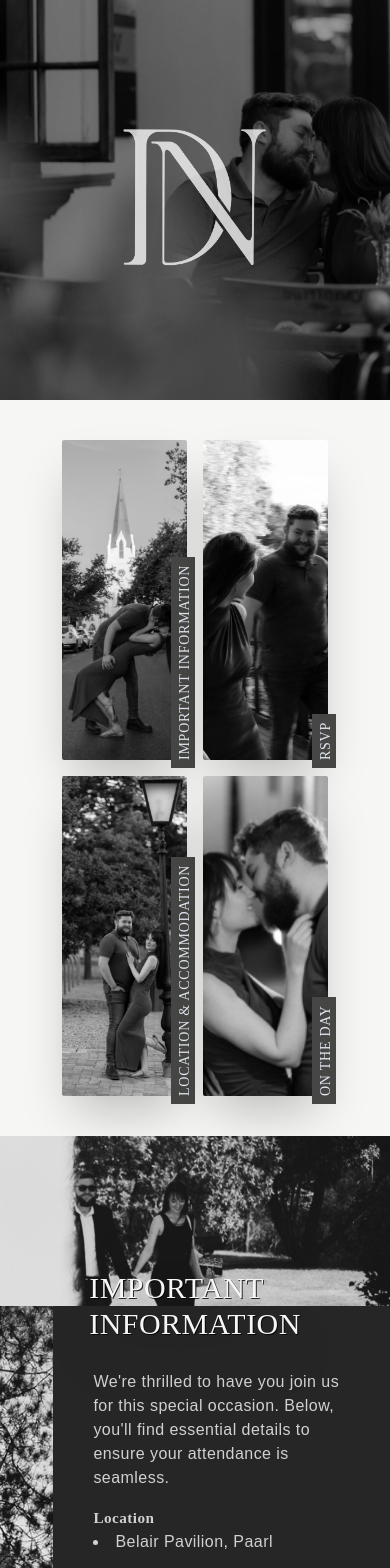
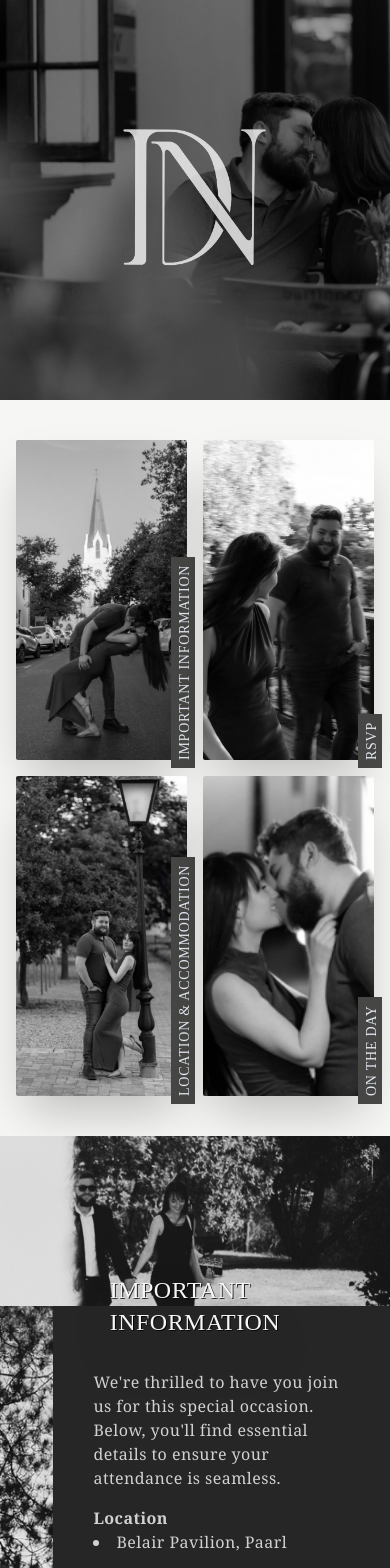
Before and after one commit to djbotha/botha-wedding, a React (Vite) app: page / in a window 390 px wide. Shown: the top 1568 px of the page. Built offline with nearby package versions, Linux system fonts and the light colour scheme; a web font is replaced by a local one.

Commit message:
fix spacing & styling on nav

```diff
--- a/src/App.jsx
+++ b/src/App.jsx
@@ -22,7 +22,7 @@ function App() {
     <div className="w-full ">
       <Hero />
 
-      <Section highlight>
+      <Section highlight tight>
         <Nav />
       </Section>
       <Section
--- a/src/components/Accommodation.jsx
+++ b/src/components/Accommodation.jsx
@@ -31,10 +31,6 @@ export function Accommodation() {
               for a selection of nearby options.
             </p>
             <p className="mb-4">
-              Whether you choose to stay on-site or explore accommodations in the vicinity, we're confident you'll find the perfect place to rest and
-              rejuvenate during your stay.
-            </p>
-            <p className="mb-4">
               Should you have any questions or require further assistance regarding accommodation, please don't hesitate to reach out to us. We can't
               wait to celebrate this joyous occasion with you at Belair!
             </p>
--- a/src/components/Nav.jsx
+++ b/src/components/Nav.jsx
@@ -6,7 +6,7 @@ import info from '../assets/info.jpg';
 
 function NavItem({ title, img, target }) {
   return (
-    <a className="relative m-2 flex w-1/3  cursor-pointer flex-col rounded-t-full sm:m-2  lg:m-5" href={`#${target}`}>
+    <a className="relative m-2 flex  max-w-[185px] cursor-pointer flex-col rounded-t-full sm:m-2  lg:m-5" href={`#${target}`}>
       <img src={img} className="h-80 w-full rounded-sm object-cover shadow-2xl sm:w-40" />
       <div
         className="
@@ -28,7 +28,7 @@ function NavItem({ title, img, target }) {
 
 export function Nav() {
   return (
-    <div className="flex w-full flex-wrap items-center justify-center sm:flex-nowrap" id="nav">
+    <div className="grid w-full grid-cols-2 sm:flex-nowrap md:grid-cols-4" id="nav">
       <NavItem title="Important Information" target="information" img={info} />
       <NavItem title="RSVP" target="rsvp" img={rsvp} />
       <NavItem title="Location & Accommodation" target="location" img={location} />
--- a/src/components/RSVP.jsx
+++ b/src/components/RSVP.jsx
@@ -26,7 +26,7 @@ export function RSVP() {
       <div className="lg:w-1/2">
         <b>Information</b>
         <ul className="mb-4  list-disc">
-          <li>To confirm your attendance, please RSVP by clicking the button in the following section.</li>
+          <li>To confirm your attendance, please RSVP by clicking the button below.</li>
           <li>
             To help us with our planning, we ask that you RSVP by <b>22 May 2024</b>.
           </li>
--- a/src/components/Section.jsx
+++ b/src/components/Section.jsx
@@ -1,19 +1,25 @@
 import React from 'react';
 
-function Section({ highlight, title, children, sidebar, right, cover, id }) {
+function Section({ highlight, title, children, sidebar, right, cover, id, tight }) {
   return (
     <div className={`relative ${highlight ? 'bg-tuatara-50' : 'bg-tuatara-950'}`} id={id}>
       {cover && <img className={`max-h-[400px] w-full object-cover`} src={cover}></img>}
       <div className="relative flex justify-center">
         {title ? (
           <span
-            className={`absolute inline-block -translate-y-1/2 overflow-hidden  px-2 py-2 font-santis text-3xl uppercase text-tuatara-50 drop-shadow-2xl  [text-shadow:_1px_1px_0_rgb(0_0_0_/_80%)]  lg:text-7xl`}
+            className={`absolute inline-block -translate-y-1/2 overflow-hidden  px-2 py-2 font-santis text-2xl uppercase text-tuatara-50 drop-shadow-2xl [text-shadow:_1px_1px_0_rgb(0_0_0_/_80%)]  md:text-5xl  lg:text-7xl`}
           >
             {title}
           </span>
         ) : null}
         {sidebar && !right && <div className={`  flex-1 bg-cover bg-center`} style={{ backgroundImage: `url('${sidebar}')` }}></div>}
-        <div className={`px-2 py-8 lg:pt-14 ${highlight ? 'text-tuatara-800' : 'text-tuatara-200'} ${sidebar ? 'flex-[6]' : ''}`}>{children}</div>
+        <div
+          className={` ${tight ? 'p-2 py-8 md:px-2' : 'px-2 py-8'} lg:pt-14 ${highlight ? 'text-tuatara-800' : 'text-tuatara-200'} ${
+            sidebar ? 'flex-[6]' : ''
+          }`}
+        >
+          {children}
+        </div>
         {sidebar && right && <div className={`  flex-1 bg-cover bg-center`} style={{ backgroundImage: `url('${sidebar}')` }}></div>}
       </div>
     </div>
--- a/src/index.css
+++ b/src/index.css
@@ -3,7 +3,7 @@
 @tailwind utilities;
 
 body {
-  font-family: 'Aire Bold Std', 'Montserrat Variable', sans-serif;
+  font-family: 'Georgia', 'Montserrat Variable', sans-serif;
   letter-spacing: 0.45px;
 }
 @layer base {
@@ -17,6 +17,6 @@ body {
 }
 
 b {
-  font-family: 'Santis W01 Regular';
-  font-size: 95%;
+  /* font-family: 'Santis W01 Regular'; */
+  /* font-size: 95%; */
 }
```
